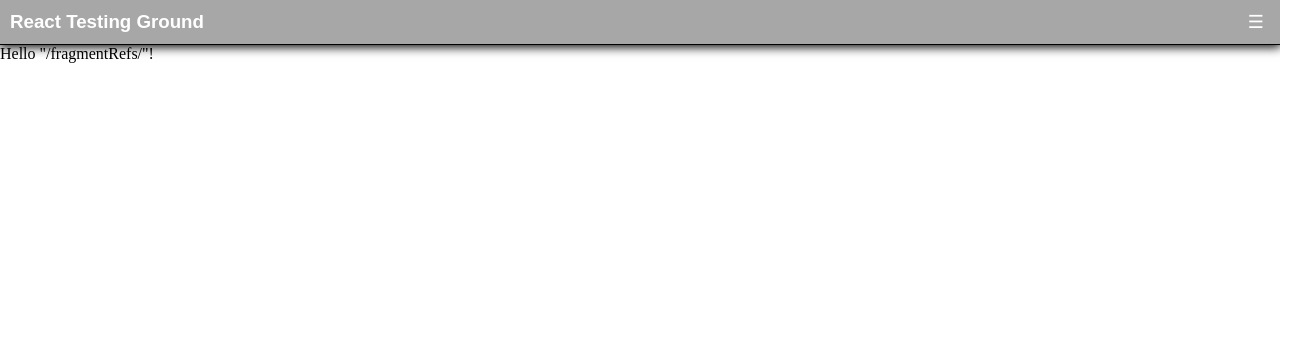
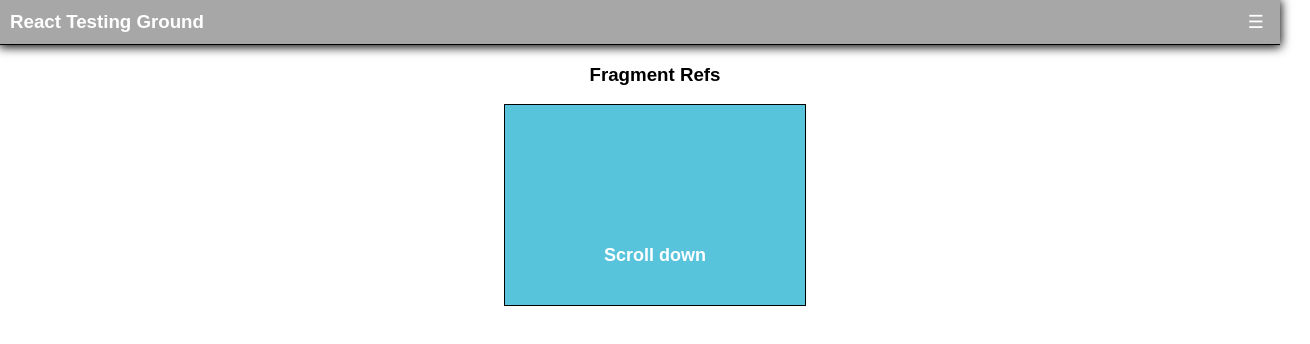
Before and after one commit to sleeplesseditor/ReactTestingGround, a React (Vite) app: page /fragmentRefs in a window 1280 px wide. Shown: the top 344 px of the page, 1310 px wide, since content can reach past the window. Built offline with nearby package versions, Linux system fonts and the light colour scheme.

Commit message:
Revision of Fragment Ref example added

```diff
--- /dev/null
+++ b/src/routes/fragmentRefs/InView.tsx
@@ -0,0 +1,39 @@
+import * as React from 'react';
+
+interface InViewProps {
+    children: React.ReactNode;
+    onChange: (isVisible: boolean) => void;
+}
+
+export default function InView({ onChange, children }: InViewProps) {
+  const fragmentRef = React.useRef<React.FragmentInstance | null>(null);
+
+  React.useLayoutEffect(() => {
+    const visibleElements = new Set();
+    const observer = new IntersectionObserver(
+        (entries) => {
+            entries.forEach(e => {
+                if (e.isIntersecting) {
+                    visibleElements.add(e.target);
+                } else {
+                    visibleElements.delete(e.target);
+                }
+            });
+            onChange(visibleElements.size > 0);
+        }
+    );
+
+    const fragmentInstance = fragmentRef.current;
+    fragmentInstance?.observeUsing(observer);
+
+    return () => {
+        fragmentInstance?.unobserveUsing(observer);
+    };
+  }, [onChange]);
+
+  return (
+    <React.Fragment ref={fragmentRef}>
+      {children}
+    </React.Fragment>
+  );
+}
--- /dev/null
+++ b/src/routes/fragmentRefs/fragmentRefs.scss
@@ -0,0 +1,54 @@
+.card {
+    padding: 16px;
+    background: white;
+    border: 1px solid #ddd;
+    border-radius: 8px;
+    margin: 8px 16px;
+    box-shadow: 0 1px 3px rgba(0,0,0,0.08);
+    font-weight: 600;
+    font-size: 14px;
+    font-family: sans-serif;
+}
+
+.page {
+    transition: background 0.3s;
+}
+
+.page.visible {
+    background: rgb(88 196 220);
+
+    p {
+        color: #fff;
+    }
+}
+
+.page,
+.page.visible {
+    width: 100%;
+}
+
+.filler {
+  height: 300px;
+  display: flex;
+  align-items: center;
+  justify-content: center;
+  color: #aaa;
+  font-size: 14px;
+
+  p {
+    font-family: sans-serif;
+    font-size: 18px;
+    font-weight: 600;
+  }
+}
+
+ul {
+  padding-inline-start: 20px;
+}
+
+.fragment-refs-container {
+    height: 200px;
+    overflow: scroll;
+    border: 1px solid black;
+    width: 300px;
+}
--- a/src/routes/fragmentRefs/index.tsx
+++ b/src/routes/fragmentRefs/index.tsx
@@ -1,9 +1,36 @@
-import { createFileRoute } from '@tanstack/react-router'
+import * as React from 'react';
+import { createFileRoute } from '@tanstack/react-router';
+import './fragmentRefs.scss';
+import InView from './InView';
 
 export const Route = createFileRoute('/fragmentRefs/')({
   component: RouteComponent,
 })
 
 function RouteComponent() {
-  return <div>Hello "/fragmentRefs/"!</div>
+  const [isVisible, setIsVisible] = React.useState(true);
+
+  return (
+    <div className="page-container">
+      <div className="demo-container">
+          <h3 className="demo-header">Fragment Refs</h3>
+          <div className="fragment-refs-container">
+              <div className={isVisible ? 'page visible' : 'page'}>
+              <div className="filler">
+                <p>Scroll down</p>
+              </div>
+
+              <InView onChange={setIsVisible}>
+                <div className="card">{"First section"}</div>
+                <div className="card">{"Second section"}</div>
+              </InView>
+
+              <div className="filler">
+                <p>Scroll up</p>
+              </div>
+            </div>
+          </div>
+        </div>
+    </div>
+  )
 }
```
